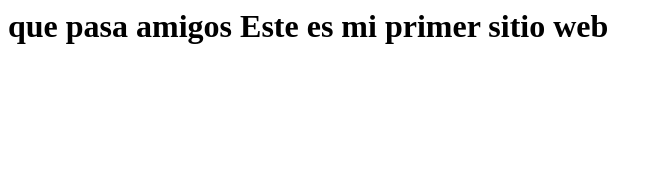
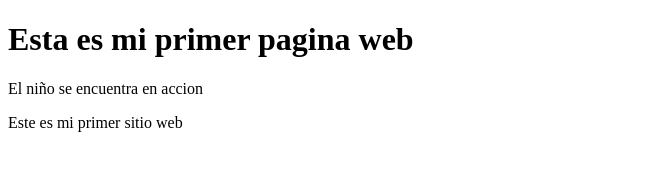
Before and after one commit to cervantesjuand/adso_2644590, a plain HTML site: page index.html in a window 1280 px wide. Shown: the whole page, without its empty margins (0-662 px from the left). Drawn offline with Linux system fonts and the light colour scheme.

Commit message:
agregando un utf-8

```diff
--- a/index.html
+++ b/index.html
@@ -1,10 +1,14 @@
+<!DOCTYPE html>
+<html lang="es">
 <html>
     <head>
+        <meta charset = "UTF-8">
+        <meta name="viewport" content="width=device-width, initial-scale=1.0">
+        <title> JUAN DAVID CIFUENTES CERVANTE </title>
     </head>
     <body>
-        <h1>
-            que pasa amigos
-            Este es mi primer sitio web
-        </h1>
+           <h1> Esta es mi primer pagina web </h1>
+            <p> El niño se encuentra en accion </p>
+            <p> Este es mi primer sitio web  </p>
     </body>
 </html>
```
